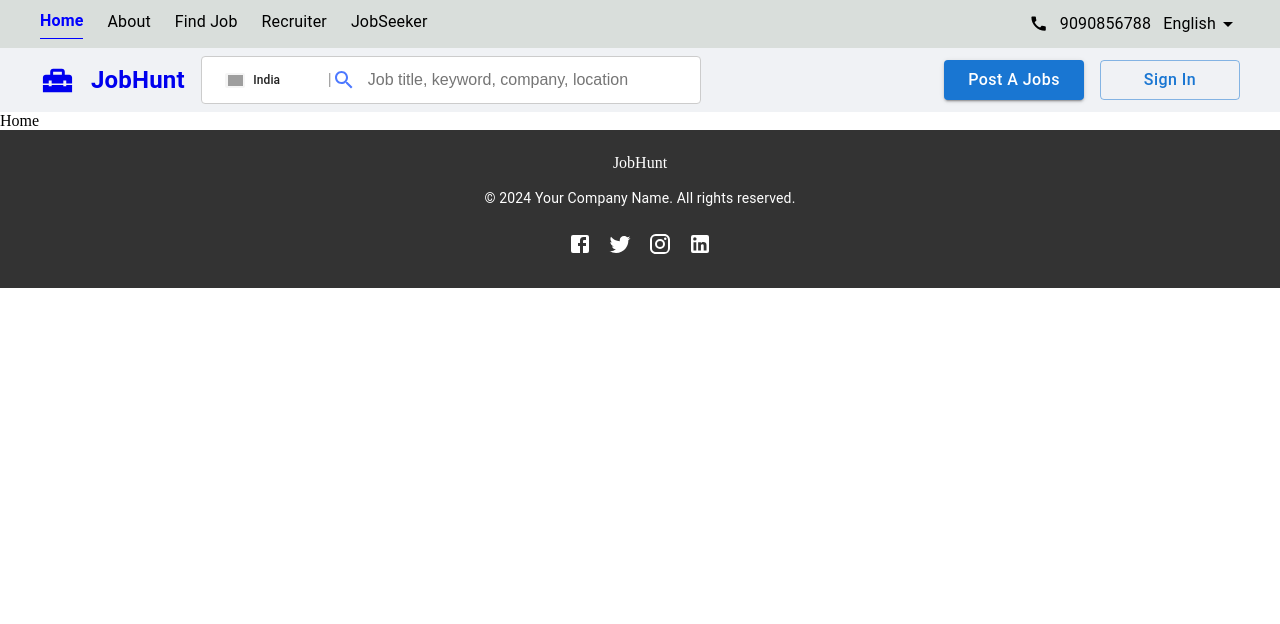
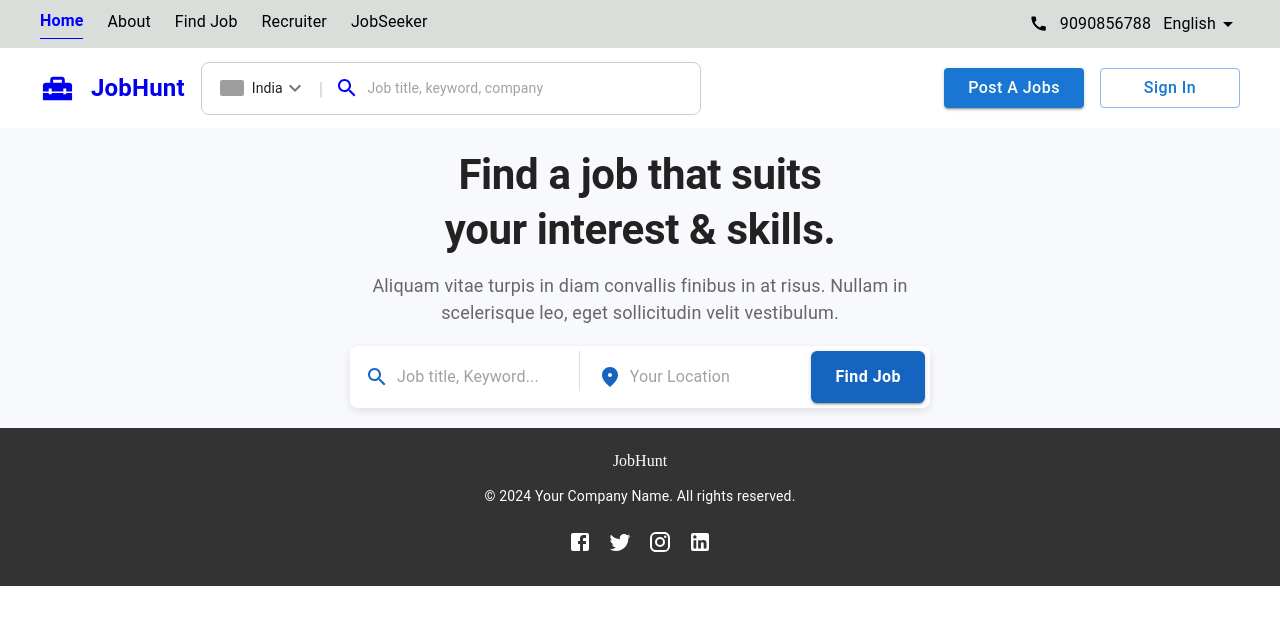
Before and after one commit to 9090856788/Job-Portal, a React (Vite) app in the folder frontend/: page / in a window 1280 px wide. Shown: the top 624 px of the page. Built offline with nearby package versions, Linux system fonts and the light colour scheme; grey boxes are pictures that could not be loaded.

Commit message:
create hero section of the UI

```diff
--- a/frontend/src/Layout/Home.jsx
+++ b/frontend/src/Layout/Home.jsx
@@ -1,8 +1,13 @@
 /* eslint-disable no-unused-vars */
 import React from "react";
+import HeroSection from "../components/HeroSection";
 
 const Home = () => {
-  return <>Home</>;
+  return (
+    <>
+      <HeroSection />
+    </>
+  );
 };
 
 export default Home;
--- a/frontend/src/components/Header.jsx
+++ b/frontend/src/components/Header.jsx
@@ -10,9 +10,8 @@ import {
   Avatar,
 } from "@mui/material";
 import HomeRepairServiceIcon from "@mui/icons-material/HomeRepairService";
-import SearchIcon from "@mui/icons-material/Search";
 import { Link } from "react-router-dom";
-import CountryDropdown from "./getCountriesDropdown";
+import SearchBar from "./SearchBar";
 
 const Header = () => {
   const [isLoggedin, setIsLoggedIn] = useState(false);
@@ -35,8 +34,8 @@ const Header = () => {
     <Box
       sx={{
         width: "100%",
-        minHeight: { xs: "10vh", sm: "9vh", md: "8vh" },
-        bgcolor: "#f0f2f5",
+        minHeight: { xs: "10vh", sm: "9vh", md: "10vh" },
+        bgcolor: "#fff",
         display: "flex",
         justifyContent: "center",
         alignItems: "center",
@@ -77,34 +76,7 @@ const Header = () => {
             >
               JobHunt
             </Typography>
-            <Box
-              sx={{
-                display: "flex",
-                alignItems: "center",
-                border: "1px solid #ccc",
-                borderRadius: "4px",
-                px: 1,
-                bgcolor: "#fff",
-                width: { xs: "100%", sm: "300px", md: "500px" },
-                maxWidth: "100%",
-              }}
-            >
-              <CountryDropdown />
-              <SearchIcon sx={{ color: "#4d79ff", mr: 1 }} />
-              <input
-                type="text"
-                placeholder="Job title, keyword, company, location"
-                style={{
-                  border: "none",
-                  outline: "none",
-                  padding: "4px",
-                  width: "100%",
-                  height: "40px",
-                  boxSizing: "border-box",
-                  fontSize: "1rem",
-                }}
-              />
-            </Box>
+            <SearchBar />
           </Box>
         </Link>
 
--- /dev/null
+++ b/frontend/src/components/HeroSection.jsx
@@ -0,0 +1,131 @@
+/* eslint-disable no-unused-vars */
+import React from "react";
+import {
+  Box,
+  TextField,
+  Button,
+  InputAdornment,
+  Divider,
+  Typography,
+} from "@mui/material";
+import SearchIcon from "@mui/icons-material/Search";
+import FmdGoodIcon from "@mui/icons-material/FmdGood";
+
+const HeroSection = () => {
+  return (
+    <Box
+      sx={{
+        display: "flex",
+        flexDirection: "column",
+        alignItems: "center",
+        justifyContent: "center",
+        height: "auto",
+        textAlign: "center",
+        backgroundColor: "#f8f9fc",
+        padding: "20px",
+      }}
+    >
+      {/* Heading */}
+      <Typography
+        variant="h2"
+        sx={{
+          fontWeight: "bold",
+          fontSize: { xs: "28px", sm: "38px", md: "42px" },
+          color: "#222",
+          lineHeight: "1.3",
+        }}
+      >
+        Find a job that suits
+        <br /> your interest & skills.
+      </Typography>
+
+      {/* Subtext */}
+      <Typography
+        variant="body1"
+        sx={{
+          color: "#666",
+          fontSize: "18px",
+          maxWidth: "600px",
+          marginTop: "15px",
+        }}
+      >
+        Aliquam vitae turpis in diam convallis finibus in at risus. Nullam in
+        scelerisque leo, eget sollicitudin velit vestibulum.
+      </Typography>
+
+      {/* Search Bar */}
+      <Box
+        sx={{
+          display: "flex",
+          alignItems: "center",
+          backgroundColor: "white",
+          borderRadius: "8px",
+          boxShadow: "0px 3px 8px rgba(0,0,0,0.1)",
+          padding: "5px",
+          width: "100%",
+          maxWidth: "580px",
+          marginTop: "20px",
+        }}
+      >
+        {/* Job Title Input */}
+        <TextField
+          variant="standard"
+          placeholder="Job title, Keyword..."
+          InputProps={{
+            disableUnderline: true,
+            startAdornment: (
+              <InputAdornment position="start">
+                <SearchIcon sx={{ color: "#1565C0" }} />
+              </InputAdornment>
+            ),
+            sx: { padding: "10px" },
+          }}
+          sx={{ flex: 1, backgroundColor: "white", borderRadius: "4px" }}
+        />
+
+        {/* Divider */}
+        <Divider
+          orientation="vertical"
+          flexItem
+          sx={{ mx: 1, height: "40px" }}
+        />
+
+        {/* Location Input */}
+        <TextField
+          variant="standard"
+          placeholder="Your Location"
+          InputProps={{
+            disableUnderline: true,
+            startAdornment: (
+              <InputAdornment position="start">
+                <FmdGoodIcon sx={{ color: "#1565C0" }} />
+              </InputAdornment>
+            ),
+            sx: { padding: "10px" },
+          }}
+          sx={{ flex: 1, backgroundColor: "white", borderRadius: "4px" }}
+        />
+
+        {/* Find Job Button */}
+        <Button
+          variant="contained"
+          sx={{
+            marginLeft: "8px",
+            backgroundColor: "#1565C0",
+            color: "white",
+            padding: "12px 24px",
+            borderRadius: "6px",
+            textTransform: "none",
+            fontWeight: "bold",
+            fontSize: "16px",
+            "&:hover": { backgroundColor: "#0D47A1" },
+          }}
+        >
+          Find Job
+        </Button>
+      </Box>
+    </Box>
+  );
+};
+
+export default HeroSection;
--- /dev/null
+++ b/frontend/src/components/SearchBar.jsx
@@ -0,0 +1,70 @@
+/* eslint-disable no-unused-vars */
+import React, { useState } from "react";
+import { Box, Select, MenuItem, InputBase, Typography } from "@mui/material";
+import SearchIcon from "@mui/icons-material/Search";
+import ExpandMoreIcon from "@mui/icons-material/ExpandMore";
+
+const SearchBar = () => {
+  const [selectedCountry, setSelectedCountry] = useState("IN");
+
+  return (
+    <Box
+      sx={{
+        display: "flex",
+        alignItems: "center",
+        border: "1px solid #ccc",
+        borderRadius: "8px",
+        padding: "8px 12px",
+        width: "500px",
+        backgroundColor: "#fff",
+      }}
+    >
+      {/* Country Dropdown */}
+      <Select
+        value={selectedCountry}
+        onChange={(e) => setSelectedCountry(e.target.value)}
+        variant="standard"
+        disableUnderline
+        IconComponent={ExpandMoreIcon}
+        sx={{
+          display: "flex",
+          alignItems: "center",
+          "& .MuiSelect-select": {
+            display: "flex",
+            alignItems: "center",
+            padding: "6px",
+          },
+        }}
+      >
+        <MenuItem value="IN">
+          <Box sx={{ display: "flex", alignItems: "center", gap: "8px" }}>
+            <img
+              src="https://flagcdn.com/w40/in.png"
+              alt="India"
+              width="24"
+              height="16"
+              style={{ borderRadius: "2px" }}
+            />
+            <Typography sx={{ fontSize: "14px" }}>India</Typography>
+          </Box>
+        </MenuItem>
+      </Select>
+
+      {/* Divider */}
+      <Typography sx={{ marginX: "12px", color: "#ccc", fontSize: "18px" }}>
+        |
+      </Typography>
+
+      {/* Search Input */}
+      <Box sx={{ display: "flex", alignItems: "center", flex: 1 }}>
+        <SearchIcon sx={{ color: "blue", marginRight: "8px" }} />
+        <InputBase
+          placeholder="Job title, keyword, company"
+          sx={{ flex: 1, fontSize: "14px" }}
+        />
+      </Box>
+    </Box>
+  );
+};
+
+export default SearchBar;
--- a/frontend/src/components/getCountriesDropdown.jsx
+++ /dev/null
@@ -1,94 +0,0 @@
-/* eslint-disable no-unused-vars */
-import React from "react";
-import { Select, MenuItem, Box, Typography } from "@mui/material";
-
-const CountryDropdown = () => {
-  const selectedCountry = "IN";
-  const india = {
-    name: "India",
-    flag: "https://flagcdn.com/w40/in.png", // Optimized smaller flag
-  };
-
-  return (
-    <Box sx={{ display: "flex", alignItems: "center", gap: 1 }}>
-      <Select
-        value={selectedCountry}
-        variant="standard"
-        disableUnderline
-        sx={{
-          width: "110px",
-          display: "flex",
-          alignItems: "center",
-          justifyContent: "center",
-          "& .MuiSelect-select": {
-            display: "flex",
-            alignItems: "center",
-            justifyContent: "center",
-            paddingY: "5px",
-            minHeight: "36px",
-            gap: "6px",
-          },
-          "& .MuiSelect-icon": { display: "none" },
-        }}
-        renderValue={() => (
-          <Box
-            sx={{
-              display: "flex",
-              alignItems: "center",
-              justifyContent: "center",
-              gap: 1,
-            }}
-          >
-            <img
-              src={india.flag}
-              alt={india.name}
-              style={{
-                width: 20,
-                height: 15,
-                objectFit: "contain",
-                borderRadius: "2px",
-                backgroundColor: "#f5f5f5",
-                padding: "2px",
-              }}
-            />
-            <Typography sx={{ fontSize: "0.75rem", fontWeight: 500 }}>
-              {india.name}
-            </Typography>
-          </Box>
-        )}
-      >
-        <MenuItem value="IN">
-          <Box
-            sx={{
-              display: "flex",
-              alignItems: "center",
-              justifyContent: "center",
-              gap: 1,
-              width: "100%",
-            }}
-          >
-            <img
-              src={india.flag}
-              alt={india.name}
-              style={{
-                width: 22,
-                height: 16,
-                objectFit: "contain",
-                borderRadius: "2px",
-                backgroundColor: "#f5f5f5",
-                padding: "2px",
-              }}
-            />
-            <Typography sx={{ fontSize: "0.8rem", fontWeight: 500 }}>
-              {india.name}
-            </Typography>
-          </Box>
-        </MenuItem>
-      </Select>
-
-      <Typography sx={{ fontSize: "1rem", color: "#999" }}>|</Typography>
-    </Box>
-  );
-};
-
-export default CountryDropdown;
```
Also changed, not shown: frontend/package.json (+4 -4 lines), frontend/src/assets/job search hero image.jpg (added), 1 other file (tests, documents, lock files or other folders).
